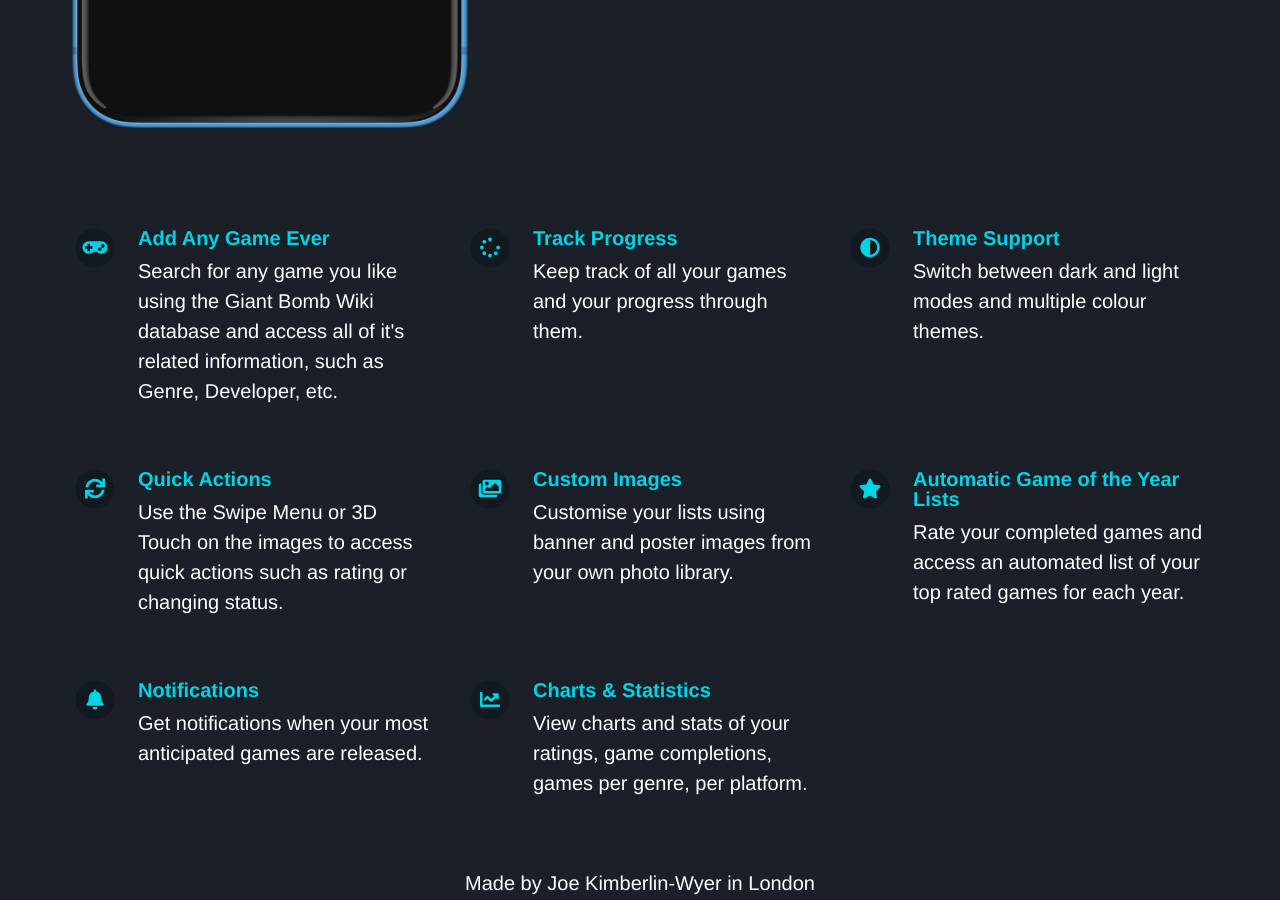
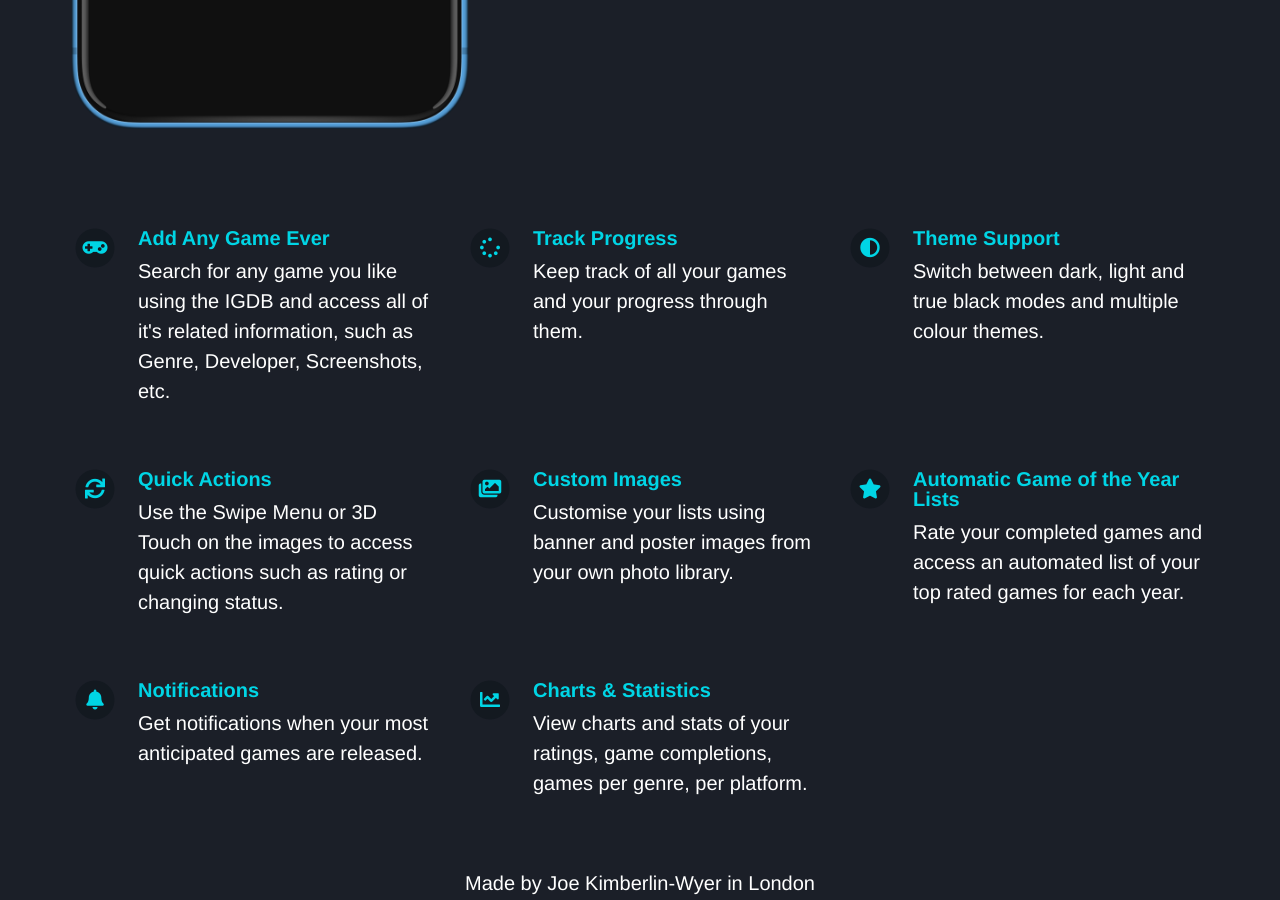
Before and after one commit to emilbaehr/automatic-app-landing-page, a Jekyll site: the page built from index.html, in a window 1280 px wide and 900 px high, scrolled down 856 px. Built offline with Jekyll 4.4.1, drawn with Linux system fonts in a browser that asks for light colours; nearby versions of some CDN libraries.

Commit message:
Update _config.yml
Changed giant bomb to IGDB

```diff
--- a/_config.yml
+++ b/_config.yml
@@ -32,7 +32,7 @@ youtube_username                          :
 features                                  :
 
   - title                                 : Add Any Game Ever
-    description                           : Search for any game you like using the Giant Bomb Wiki database and access all of it's related information, such as Genre, Developer, etc.
+    description                           : Search for any game you like using the IGDB and access all of it's related information, such as Genre, Developer, Screenshots, etc.
     fontawesome_icon_name                 : gamepad
 
   - title                                 : Track Progress
@@ -40,7 +40,7 @@ features                                  :
     fontawesome_icon_name                 : spinner
 
   - title                                 : Theme Support
-    description                           : Switch between dark and light modes and multiple colour themes.
+    description                           : Switch between dark, light and true black modes and multiple colour themes.
     fontawesome_icon_name                 : adjust
 
   - title                                 : Quick Actions
```
